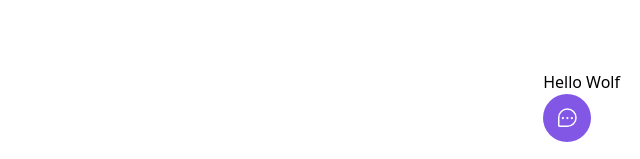
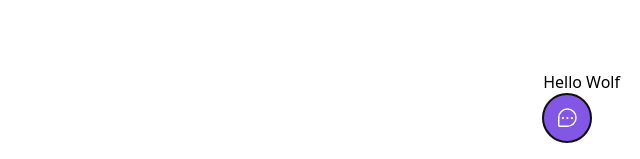
Before and after one commit to theycallmewolf/nlw-return, a React (Vite) app: page / in a window 1280 px wide. Both pictures are taken after a click on the button "Feedback". Shown: the part 638-797 px from the top of the page, without its empty margins (640-1280 px from the left). Built offline with nearby package versions, Linux system fonts and the light colour scheme.

Commit message:
Handle `Widget` button accessibility

```diff
--- a/package.json
+++ b/package.json
@@ -8,6 +8,7 @@
     "preview": "vite preview"
   },
   "dependencies": {
+    "@headlessui/react": "^1.6.1",
     "phosphor-react": "^1.4.1",
     "react": "^18.0.0",
     "react-dom": "^18.0.0"
--- a/src/components/Widget.tsx
+++ b/src/components/Widget.tsx
@@ -1,25 +1,18 @@
 import { ChatTeardropDots } from "phosphor-react";
-import { useCallback, useState } from "react";
+
+import { Popover } from "@headlessui/react";
 
 export function Widget() {
-  const [isOpen, setIsOpen] = useState(false);
-
-  const toggleVisibility = useCallback(() => setIsOpen((state) => !state), []);
-
   return (
-    <div className="absolute bottom-5 right-5">
-      {isOpen && <p>Hello Wolf</p>}
-
-      <button
-        className="bg-brand-500 rounded-full px-3 h-12 text-white flex items-center group"
-        onClick={toggleVisibility}
-      >
+    <Popover className="absolute bottom-5 right-5">
+      <Popover.Panel>Hello Wolf</Popover.Panel>
+      <Popover.Button className="bg-brand-500 rounded-full px-3 h-12 text-white flex items-center group">
         <ChatTeardropDots className="w-6 h-6" />
         <span className="max-w-0 overflow-hidden group-hover:max-w-xs transition-all duration-500 ease-linear">
           <span className="pl-2" />
           Feedback
         </span>
-      </button>
-    </div>
+      </Popover.Button>
+    </Popover>
   );
 }
```
Also changed, not shown: 1 other file (tests, documents, lock files or other folders).
